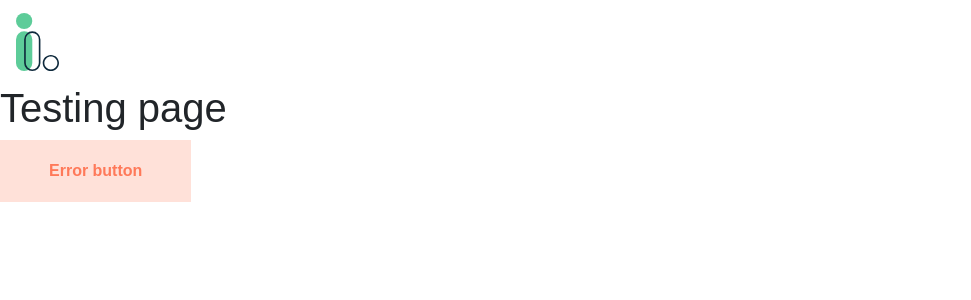
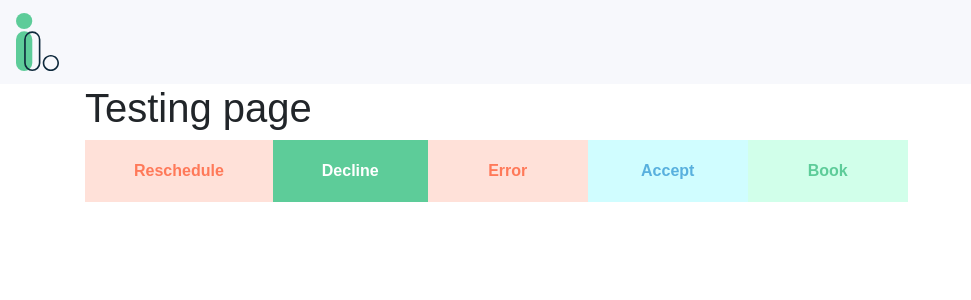
Before and after one commit to B0ngSter/InterviewLeap, a Nuxt app in the folder leap/: page /test in a window 1280 px wide. Shown: the top 300 px of the page, without its empty margins (0-971 px from the left). Built offline with nearby package versions, Linux system fonts and the light colour scheme; a web font is replaced by a local one.

Commit message:
update test pages

```diff
--- a/leap/layouts/app-page.vue
+++ b/leap/layouts/app-page.vue
@@ -1,12 +1,18 @@
 <template>
-  <div>
-    <b-navbar variant="faded" type="light">
-      <b-navbar-brand to="/">
-        <Logo />
-      </b-navbar-brand>
-    </b-navbar>
-    <Nuxt />
-  </div>
+  <b-container fluid="">
+    <b-row no-gutters>
+      <b-navbar variant="light" type="light" fixed="top">
+        <b-navbar-brand to="/">
+          <Logo />
+        </b-navbar-brand>
+      </b-navbar>
+    </b-row>
+    <b-row no-gutters class="mt-84">
+      <b-col cols="12">
+        <Nuxt />
+      </b-col>
+    </b-row>
+  </b-container>
 </template>
 
 <script>
@@ -17,3 +23,9 @@ export default {
   }
 }
 </script>
+
+<style scoped>
+.mt-84 {
+  padding-top: 84px;
+}
+</style>
--- a/leap/pages/index.vue
+++ b/leap/pages/index.vue
@@ -30,14 +30,12 @@ export default {}
 
 .title {
   display: block;
-  font-weight: 300;
   font-size: 100px;
   color: #35495e;
   letter-spacing: 1px;
 }
 
 .subtitle {
-  font-weight: 300;
   font-size: 42px;
   color: #526488;
   word-spacing: 5px;
--- a/leap/pages/test.vue
+++ b/leap/pages/test.vue
@@ -1,8 +1,16 @@
 <template>
-  <div>
-    <h1>Testing page</h1>
-    <b-btn variant="danger">Error button</b-btn>
-  </div>
+  <b-container class="align-items-start">
+    <b-row align-v="start" align-content="start">
+      <b-col cols="12">
+        <h1>Testing page</h1>
+        <b-btn variant="danger">Reschedule</b-btn>
+        <b-btn variant="primary">Decline</b-btn>
+        <b-btn variant="danger">Error</b-btn>
+        <b-btn variant="info">Accept</b-btn>
+        <b-btn variant="success">Book</b-btn>
+      </b-col>
+    </b-row>
+  </b-container>
 </template>
 
 <script>
```
